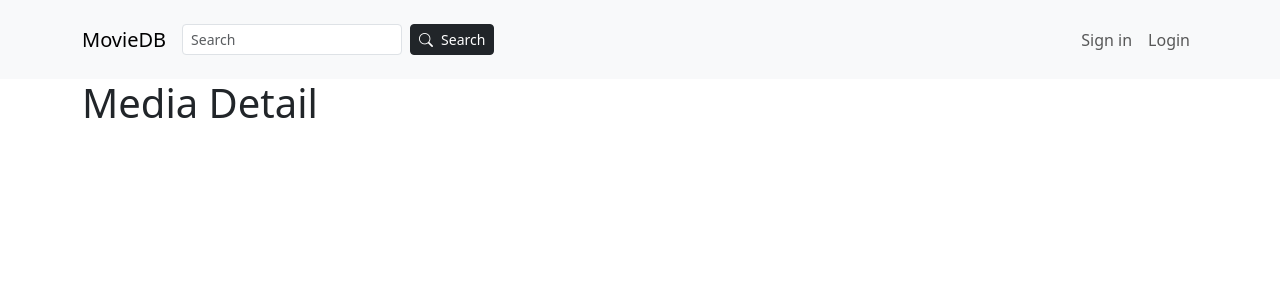
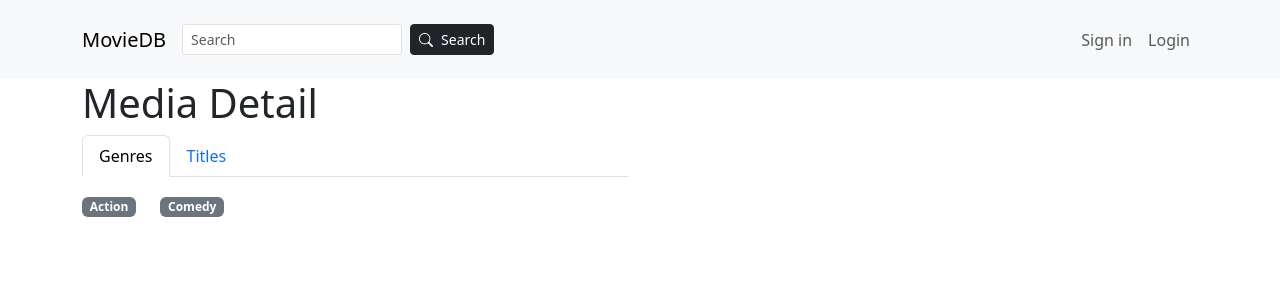
Before and after one commit to RUC-MSc-CS-CIT-2024/portfolio_subproject_3, a React (Vite) app in the folder src/frontend/: page /media/1 in a window 1280 px wide. Shown: the top 300 px of the page. Built offline with nearby package versions, Linux system fonts and the light colour scheme.

Commit message:
feat: set up media badge component and set this up on the page

```diff
--- /dev/null
+++ b/src/frontend/src/components/MediaBadges/MediaBadges.css
@@ -0,0 +1,3 @@
+.pointer {
+    cursor: pointer;
+  }
--- /dev/null
+++ b/src/frontend/src/components/MediaBadges/MediaBadges.jsx
@@ -0,0 +1,28 @@
+import { Badge, Row, Col } from 'react-bootstrap';
+import { useNavigate } from 'react-router';
+import './MediaBadges.css';
+
+export default function MediaBadges({ badges }) {
+  const navigate = useNavigate();
+
+  const handleBadgeClick = (badge) => {
+    if (badge) {
+      navigate(`/${badge.toLowerCase()}`);
+    }
+  };
+  return (
+    <Row>
+      {badges.map((badge, index) => (
+        <Col key={index} xs="auto" className="mb-2">
+          <Badge
+            bg="secondary"
+            onClick={() => handleBadgeClick(badge)}
+            className="pointer"
+          >
+            {badge}
+          </Badge>
+        </Col>
+      ))}
+    </Row>
+  );
+}
--- a/src/frontend/src/components/index.js
+++ b/src/frontend/src/components/index.js
@@ -10,3 +10,4 @@ export { default as ToastNotification } from './ToastNotification/ToastNotificat
 export { default as MediaCard } from './MediaCard/MediaCard';
 export { default as MediaGrid } from './MediaGrid/MediaGrid';
 export { default as MediaCarousel } from './MediaCarousel/MediaCarousel';
+export { default as MediaBadges } from './MediaBadges/MediaBadges';
--- a/src/frontend/src/pages/MediaDetailPage.jsx
+++ b/src/frontend/src/pages/MediaDetailPage.jsx
@@ -1,9 +1,40 @@
-import { Container } from 'react-bootstrap';
+import { useState } from 'react';
+import { Container, Tabs, Tab, Row, Col } from 'react-bootstrap';
+import { MediaBadges } from '@/components';
 
 export default function MediaDetailPage() {
+  const genres = ['Action', 'Comedy'];
+  const titles = [
+    'The Shawshank Redemption',
+    'La redención de Shawshank', // Spanish
+    'La rédemption de Shawshank', // French
+    'Die Verurteilten', // German
+    'Le ali della libertà', // Italian
+    'Shawshank Redemption', // Japanese
+  ];
+
+  const [activeKey, setActiveKey] = useState('genres');
+
   return (
     <Container>
       <h1>Media Detail</h1>
+      <Row>
+        <Col md={6}>
+          <Tabs
+            id="media-detail-tabs"
+            activeKey={activeKey}
+            onSelect={(k) => setActiveKey(k)}
+            className="mb-3"
+          >
+            <Tab eventKey="genres" title="Genres">
+              <MediaBadges title="Genres" badges={genres} />
+            </Tab>
+            <Tab eventKey="titles" title="Titles">
+              <MediaBadges title="Titles" badges={titles} />
+            </Tab>
+          </Tabs>
+        </Col>
+      </Row>
     </Container>
   );
 }
```
